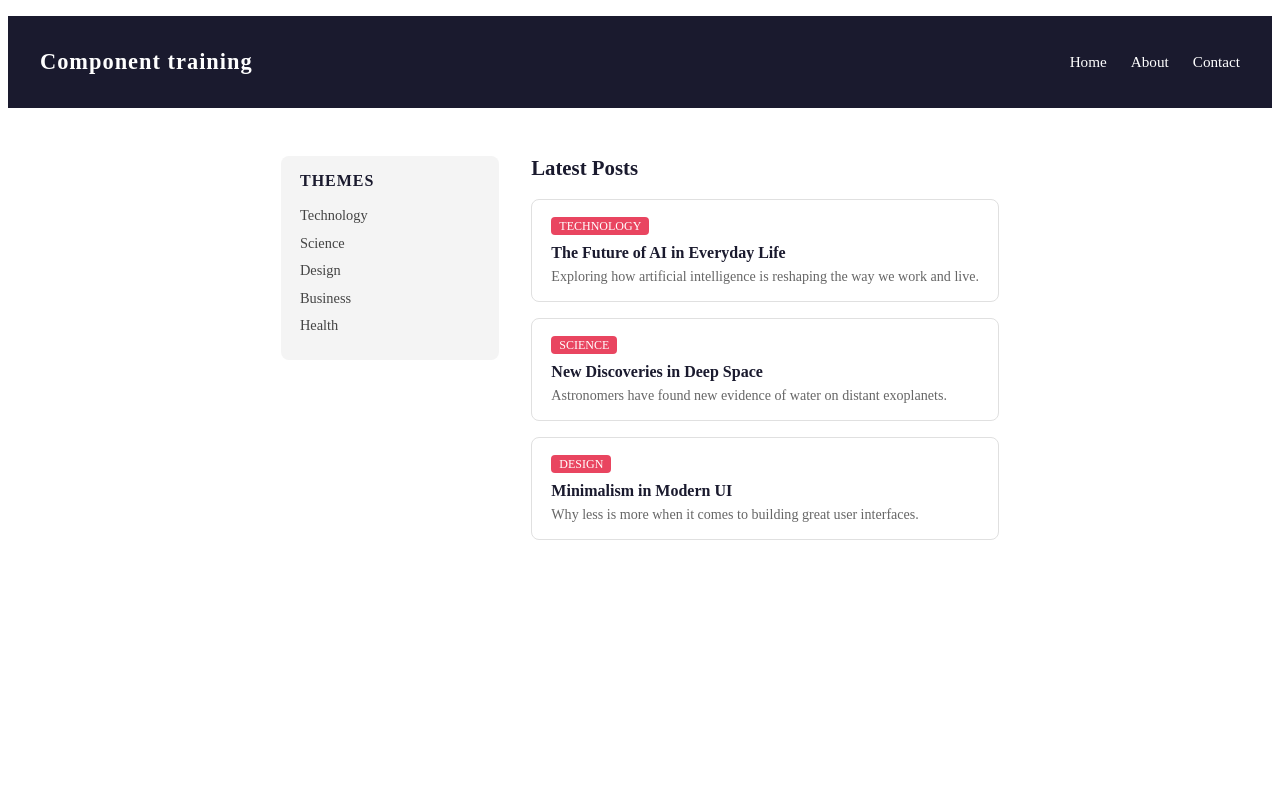
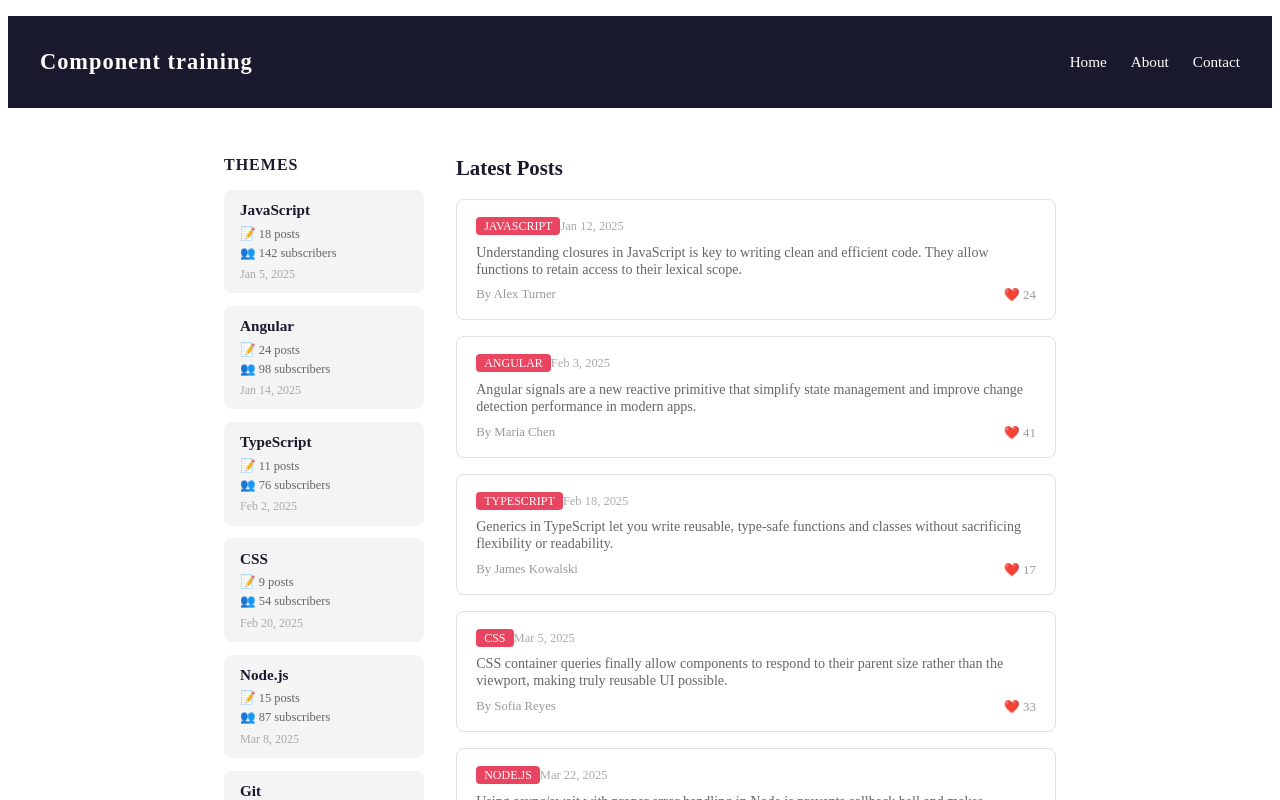
Before and after one commit to SvetlinGG/Angular-Components-exercise, an Angular app in the folder components-training/: page / in a window 1280 px wide. Shown: the top 800 px of the page. Built offline with nearby package versions, Linux system fonts and the light colour scheme.

Commit message:
make structure for themes and posts

```diff
--- a/components-training/src/app/posts-list/posts-list.component.css
+++ b/components-training/src/app/posts-list/posts-list.component.css
@@ -37,8 +37,21 @@
   color: #1a1a2e;
 }
 
-.post-card p {
-  margin: 0;
+.post-text {
+  margin: 0.6rem 0;
   font-size: 0.88rem;
   color: #666;
 }
+
+.post-footer {
+  display: flex;
+  justify-content: space-between;
+  font-size: 0.8rem;
+  color: #999;
+  margin-top: 0.4rem;
+}
+
+.post-date {
+  font-size: 0.78rem;
+  color: #aaa;
+}
--- a/components-training/src/app/posts-list/posts-list.component.html
+++ b/components-training/src/app/posts-list/posts-list.component.html
@@ -1,18 +1,76 @@
 <section class="posts-list">
   <h2>Latest Posts</h2>
+
   <div class="post-card">
-    <span class="tag">Technology</span>
-    <h4>The Future of AI in Everyday Life</h4>
-    <p>Exploring how artificial intelligence is reshaping the way we work and live.</p>
+    <div class="post-header">
+      <span class="tag">JavaScript</span>
+      <span class="post-date">Jan 12, 2025</span>
+    </div>
+    <p class="post-text">Understanding closures in JavaScript is key to writing clean and efficient code. They allow functions to retain access to their lexical scope.</p>
+    <div class="post-footer">
+      <span class="post-author">By Alex Turner</span>
+      <span class="post-likes">❤️ 24</span>
+    </div>
   </div>
+
   <div class="post-card">
-    <span class="tag">Science</span>
-    <h4>New Discoveries in Deep Space</h4>
-    <p>Astronomers have found new evidence of water on distant exoplanets.</p>
+    <div class="post-header">
+      <span class="tag">Angular</span>
+      <span class="post-date">Feb 3, 2025</span>
+    </div>
+    <p class="post-text">Angular signals are a new reactive primitive that simplify state management and improve change detection performance in modern apps.</p>
+    <div class="post-footer">
+      <span class="post-author">By Maria Chen</span>
+      <span class="post-likes">❤️ 41</span>
+    </div>
   </div>
+
   <div class="post-card">
-    <span class="tag">Design</span>
-    <h4>Minimalism in Modern UI</h4>
-    <p>Why less is more when it comes to building great user interfaces.</p>
+    <div class="post-header">
+      <span class="tag">TypeScript</span>
+      <span class="post-date">Feb 18, 2025</span>
+    </div>
+    <p class="post-text">Generics in TypeScript let you write reusable, type-safe functions and classes without sacrificing flexibility or readability.</p>
+    <div class="post-footer">
+      <span class="post-author">By James Kowalski</span>
+      <span class="post-likes">❤️ 17</span>
+    </div>
   </div>
+
+  <div class="post-card">
+    <div class="post-header">
+      <span class="tag">CSS</span>
+      <span class="post-date">Mar 5, 2025</span>
+    </div>
+    <p class="post-text">CSS container queries finally allow components to respond to their parent size rather than the viewport, making truly reusable UI possible.</p>
+    <div class="post-footer">
+      <span class="post-author">By Sofia Reyes</span>
+      <span class="post-likes">❤️ 33</span>
+    </div>
+  </div>
+
+  <div class="post-card">
+    <div class="post-header">
+      <span class="tag">Node.js</span>
+      <span class="post-date">Mar 22, 2025</span>
+    </div>
+    <p class="post-text">Using async/await with proper error handling in Node.js prevents callback hell and makes asynchronous code much easier to reason about.</p>
+    <div class="post-footer">
+      <span class="post-author">By Liam Novak</span>
+      <span class="post-likes">❤️ 58</span>
+    </div>
+  </div>
+
+  <div class="post-card">
+    <div class="post-header">
+      <span class="tag">Git</span>
+      <span class="post-date">Apr 9, 2025</span>
+    </div>
+    <p class="post-text">Mastering Git rebase vs merge helps keep your commit history clean and makes collaboration on large codebases significantly smoother.</p>
+    <div class="post-footer">
+      <span class="post-author">By Nina Patel</span>
+      <span class="post-likes">❤️ 29</span>
+    </div>
+  </div>
+
 </section>
--- a/components-training/src/app/posts-list/posts-list.component.ts
+++ b/components-training/src/app/posts-list/posts-list.component.ts
@@ -1,12 +1,34 @@
 import { Component } from '@angular/core';
+import { CommonModule } from '@angular/common';
+
+interface User {
+  _id: string;
+  username: string;
+}
+
+interface Theme {
+  _id: string;
+  name: string;
+}
+
+interface Post {
+  likes: string[];
+  _id: string;
+  text: string;
+  userId: User;
+  themeId: Theme;
+  created_at: string;
+  updatedAt: string;
+  __v: number;
+}
 
 @Component({
   selector: 'app-posts-list',
   standalone: true,
-  imports: [],
+  imports: [CommonModule],
   templateUrl: './posts-list.component.html',
   styleUrl: './posts-list.component.css'
 })
 export class PostsListComponent {
-
+  posts: Post[] = [];
 }
--- a/components-training/src/app/theme/themes-list/themes-list.component.css
+++ b/components-training/src/app/theme/themes-list/themes-list.component.css
@@ -1,8 +1,5 @@
 .themes-list {
-  width: 180px;
-  background-color: #f4f4f4;
-  border-radius: 8px;
-  padding: 1rem 1.2rem;
+  width: 200px;
   flex-shrink: 0;
 }
 
@@ -14,23 +11,37 @@
   letter-spacing: 1px;
 }
 
-.themes-list ul {
-  list-style: none;
-  padding: 0;
-  margin: 0;
+.theme-card {
+  background-color: #f4f4f4;
+  border-radius: 8px;
+  padding: 0.7rem 1rem;
+  margin-bottom: 0.8rem;
+  transition: box-shadow 0.2s;
 }
 
-.themes-list li {
-  margin-bottom: 0.6rem;
+.theme-card:hover {
+  box-shadow: 0 4px 12px rgba(0, 0, 0, 0.08);
 }
 
-.themes-list a {
-  text-decoration: none;
-  color: #444;
-  font-size: 0.9rem;
-  transition: color 0.2s;
+.theme-name {
+  font-weight: bold;
+  font-size: 0.95rem;
+  color: #1a1a2e;
+  display: block;
+  margin-bottom: 0.4rem;
 }
 
-.themes-list a:hover {
-  color: #e94560;
+.theme-meta {
+  display: flex;
+  flex-direction: column;
+  gap: 0.2rem;
+  font-size: 0.78rem;
+  color: #666;
 }
+
+.theme-date {
+  display: block;
+  font-size: 0.75rem;
+  color: #aaa;
+  margin-top: 0.4rem;
+}
--- a/components-training/src/app/theme/themes-list/themes-list.component.html
+++ b/components-training/src/app/theme/themes-list/themes-list.component.html
@@ -1,10 +1,58 @@
 <aside class="themes-list">
   <h3>Themes</h3>
-  <ul>
-    <li><a href="#">Technology</a></li>
-    <li><a href="#">Science</a></li>
-    <li><a href="#">Design</a></li>
-    <li><a href="#">Business</a></li>
-    <li><a href="#">Health</a></li>
-  </ul>
+
+  <div class="theme-card">
+    <span class="theme-name">JavaScript</span>
+    <div class="theme-meta">
+      <span>📝 18 posts</span>
+      <span>👥 142 subscribers</span>
+    </div>
+    <span class="theme-date">Jan 5, 2025</span>
+  </div>
+
+  <div class="theme-card">
+    <span class="theme-name">Angular</span>
+    <div class="theme-meta">
+      <span>📝 24 posts</span>
+      <span>👥 98 subscribers</span>
+    </div>
+    <span class="theme-date">Jan 14, 2025</span>
+  </div>
+
+  <div class="theme-card">
+    <span class="theme-name">TypeScript</span>
+    <div class="theme-meta">
+      <span>📝 11 posts</span>
+      <span>👥 76 subscribers</span>
+    </div>
+    <span class="theme-date">Feb 2, 2025</span>
+  </div>
+
+  <div class="theme-card">
+    <span class="theme-name">CSS</span>
+    <div class="theme-meta">
+      <span>📝 9 posts</span>
+      <span>👥 54 subscribers</span>
+    </div>
+    <span class="theme-date">Feb 20, 2025</span>
+  </div>
+
+  <div class="theme-card">
+    <span class="theme-name">Node.js</span>
+    <div class="theme-meta">
+      <span>📝 15 posts</span>
+      <span>👥 87 subscribers</span>
+    </div>
+    <span class="theme-date">Mar 8, 2025</span>
+  </div>
+
+  <div class="theme-card">
+    <span class="theme-name">Git</span>
+    <div class="theme-meta">
+      <span>📝 7 posts</span>
+      <span>👥 63 subscribers</span>
+    </div>
+    <span class="theme-date">Mar 30, 2025</span>
+  </div>
+
 </aside>
```
